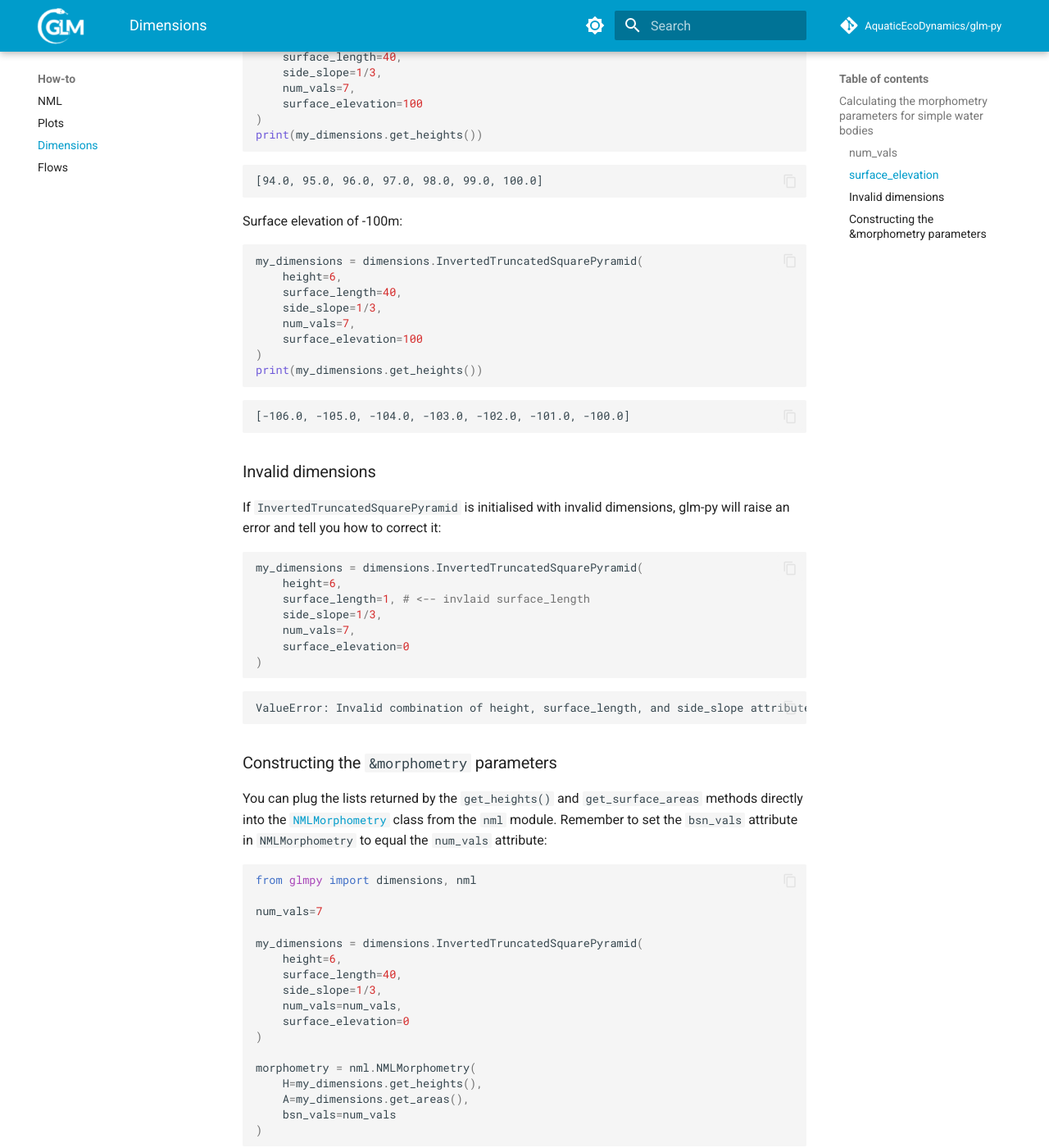
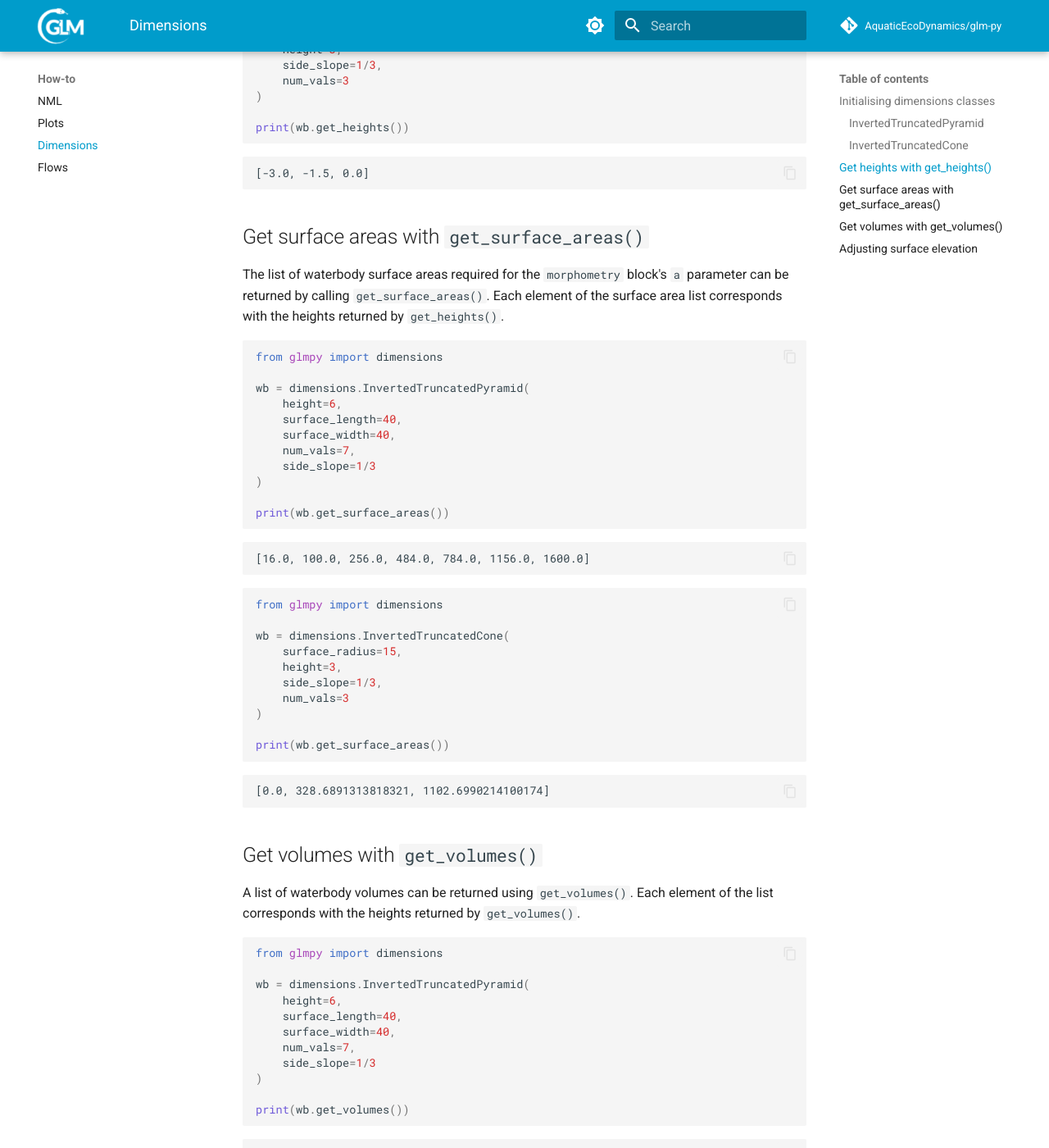
Before and after one commit to AquaticEcoDynamics/glm-py, an MkDocs documentation site: the page built from docs/how_to/how-to-dimensions.md, in a window 1280 px wide and 1400 px high, scrolled down 2608 px. Shown: the whole window at 82% size. Built offline with MkDocs 1.6.1 and Material for MkDocs 9.7.7, drawn with Linux system fonts in a browser that asks for light colours; comment, search, counter and statistics services are not loaded; some of the changed text lies outside the part shown.

Commit message:
dimensions tweaks and documentation

````diff
--- a/docs/how_to/how-to-dimensions.md
+++ b/docs/how_to/how-to-dimensions.md
@@ -1,163 +1,208 @@
 # How-to: `dimensions` module
 
-## Calculating the morphometry parameters for simple water bodies
+For simple water bodies, the `dimensions` module provides classes to easily
+calculate the `h` and `a` (height and surface area) parameters for the
+`MorphometryBlock` class, i.e., the `morphometry` block. These are:
 
-For simple water bodies, the `dimensions` module provides classes to easily
-calculate the `H` and `A` (height and surface area) parameters for the
-`MorphometryBlock` class, i.e., the `&morphometry` configuration block.
+- `InvertedTruncatedPyramid` for pyramidal water bodies
+with a square/rectangular base
+- `InvertedTruncatedCone` for circular water bodies.
 
-The `InvertedTruncatedPyramid` class can be used for pyramidal water bodies
-with a square/rectangular base while `InvertedTruncatedCone` is useful for
-circular water bodies.
+After initialisation, various getter methods can be called to return lists of
+the heights (`get_heights()`), surface areas (`get_surface_areas()`), and
+volumes (`get_volumes()`).
+
+## Initialising dimensions classes
+
+### `InvertedTruncatedPyramid`
 
 ![Graphical representation of the InvertedTruncatedPyramid](../img/InvertedTruncatedPyramid-light.png#only-light)
 ![Graphical representation of the InvertedTruncatedPyramid](../img/InvertedTruncatedPyramid-dark.png#only-dark)
 
-![Graphical representation of the InvertedTruncatedCone](../img/InvertedTruncatedCone-light.png#only-light)
-![Graphical representation of the InvertedTruncatedCone](../img/InvertedTruncatedCone-dark.png#only-dark)
+`InvertedTruncatedPyramid` is initialised with the waterbody's surface length,
+surface width, depth, and slide slope. The base length and base width are
+calculated by the class. In addition, `num_vals` must be set to control
+the length of the lists returned by the various getter methods. This should be
+equal to the `bsn_vals` parameter from the `morphometry` block. Consider the
+example below of a waterbody that is 40 m long, 40 m wide, 6 m deep,
+and has a side slope of 1/3:
 
 ```python
 from glmpy import dimensions
 
-my_dimensions = dimensions.InvertedTruncatedSquarePyramid(
+wb = dimensions.InvertedTruncatedPyramid(
     height=6,
     surface_length=40,
-    side_slope=1/3,
+    surface_width=40,
     num_vals=7,
-    surface_elevation=0
+    side_slope=1/3
 )
 ```
 
-Heights and surface areas can be then returned with the [`get_heights()`](../dimensions.md#glmpy.dimensions.InvertedTruncatedSquarePyramid.get_heights) and [`get_surface_areas()`](../dimensions.md#glmpy.dimensions.InvertedTruncatedSquarePyramid.get_surface_areas) methods:
+### `InvertedTruncatedCone`
+
+![Graphical representation of the InvertedTruncatedCone](../img/InvertedTruncatedCone-light.png#only-light)
+![Graphical representation of the InvertedTruncatedCone](../img/InvertedTruncatedCone-dark.png#only-dark)
+
+`InvertedTruncatedCone` is initialised with the waterbody's surface radius,
+height, and side slope. Like `InvertedTruncatedPyramid`, `num_vals` must be
+set to control the length of the lists returned by the various getter methods.
+Consider the example below of a waterbody with a surface radius of 15 m, slide
+slope of 1/3, and is 3 m deep:
 
 ```python
-print(my_dimensions.get_heights())
-print(my_dimensions.get_surface_areas())
+from glmpy import dimensions
+
+wb = dimensions.InvertedTruncatedCone(
+    surface_radius=15,
+    height=3,
+    side_slope=1/3,
+    num_vals=3
+)
+```
+
+## Get heights with `get_heights()`
+
+The list of waterbody height values required for the `morphometry` block's `h`
+parameter can be returned by calling `get_heights()`. Heights are returned in
+order from the bottom of the waterbody to the top.
+
+```python
+from glmpy import dimensions
+
+wb = dimensions.InvertedTruncatedPyramid(
+    height=6,
+    surface_length=40,
+    surface_width=40,
+    num_vals=7,
+    side_slope=1/3
+)
+
+print(wb.get_heights())
 ```
 
 ```
 [-6.0, -5.0, -4.0, -3.0, -2.0, -1.0, 0.0]
+```
+
+```python
+from glmpy import dimensions
+
+wb = dimensions.InvertedTruncatedCone(
+    surface_radius=15,
+    height=3,
+    side_slope=1/3,
+    num_vals=3
+)
+
+print(wb.get_heights())
+```
+
+```
+[-3.0, -1.5, 0.0]
+```
+
+## Get surface areas with `get_surface_areas()`
+
+The list of waterbody surface areas required for the `morphometry` block's `a`
+parameter can be returned by calling `get_surface_areas()`. Each element of
+the surface area list corresponds with the heights returned by `get_heights()`.
+
+```python
+from glmpy import dimensions
+
+wb = dimensions.InvertedTruncatedPyramid(
+    height=6,
+    surface_length=40,
+    surface_width=40,
+    num_vals=7,
+    side_slope=1/3
+)
+
+print(wb.get_surface_areas())
+```
+
+```
 [16.0, 100.0, 256.0, 484.0, 784.0, 1156.0, 1600.0]
 ```
 
-### `num_vals`
+```python
+from glmpy import dimensions
 
-Notice how the length of lists returned by `get_heights()` and `get_surface_areas` equals the `num_vals` attribute? `num_vals` can be used to increase or decrease the the number of `H` and `A` values calculated between the top and bottom of the water body.
+wb = dimensions.InvertedTruncatedCone(
+    surface_radius=15,
+    height=3,
+    side_slope=1/3,
+    num_vals=3
+)
 
-Increasing `num_vals`:
-
-```python
-my_dimensions = dimensions.InvertedTruncatedSquarePyramid(
-    height=6,
-    surface_length=40,
-    side_slope=1/3,
-    num_vals=9,
-    surface_elevation=0
-)
-print(my_dimensions.get_heights())
-print(my_dimensions.get_surface_areas())
+print(wb.get_surface_areas())
 ```
 
 ```
-[-6.0, -5.25, -4.5, -3.75, -3.0, -2.25, -1.5, -0.75, 0.0]
-[16.0, 72.25, 169.0, 306.25, 484.0, 702.25, 961.0, 1260.25, 1600.0]
+[0.0, 328.6891313818321, 1102.6990214100174]
 ```
 
-Decreasing `num_vals`:
+## Get volumes with `get_volumes()`
+
+A list of waterbody volumes can be returned using `get_volumes()`. Each element
+of the list corresponds with the heights returned by `get_volumes()`.
 
 ```python
-my_dimensions = dimensions.InvertedTruncatedSquarePyramid(
+from glmpy import dimensions
+
+wb = dimensions.InvertedTruncatedPyramid(
     height=6,
     surface_length=40,
-    side_slope=1/3,
-    num_vals=4,
-    surface_elevation=0
+    surface_width=40,
+    num_vals=7,
+    side_slope=1/3
 )
-print(my_dimensions.get_heights())
-print(my_dimensions.get_surface_areas())
+
+print(wb.get_volumes())
 ```
 
 ```
-[-6.0, -4.0, -2.0, 0.0]
-[16.0, 256.0, 784.0, 1600.0]
+[0.0, 52.0, 224.0, 588.0, 1216.0, 2180.0, 3552.0]
 ```
 
-### `surface_elevation`
+```python
+from glmpy import dimensions
 
-The elevation of the water body can be adjusted through the `surface_elevation` attribute.
+wb = dimensions.InvertedTruncatedCone(
+    surface_radius=15,
+    height=3,
+    side_slope=1/3,
+    num_vals=3
+)
 
-Surface elevation of 100m:
+print(wb.get_volumes())
+```
+
+```
+[0.0, 328.6891313818321, 1102.6990214100174]
+```
+
+## Adjusting surface elevation
+
+Heights returned by `get_heights()` can be adjusted for elevation by setting
+the `surface_elevation` parameter during class initialisation:
 
 ```python
-my_dimensions = dimensions.InvertedTruncatedSquarePyramid(
+from glmpy import dimensions
+
+wb = dimensions.InvertedTruncatedPyramid(
     height=6,
     surface_length=40,
+    surface_width=40,
     side_slope=1/3,
     num_vals=7,
-    surface_elevation=100
+    surface_elevation=100 # <- Surface elevation of 100 m
 )
-print(my_dimensions.get_heights())
+
+print(wb.get_heights())
 ```
 
 ```
 [94.0, 95.0, 96.0, 97.0, 98.0, 99.0, 100.0]
 ```
-
-Surface elevation of -100m:
-
-```python
-my_dimensions = dimensions.InvertedTruncatedSquarePyramid(
-    height=6,
-    surface_length=40,
-    side_slope=1/3,
-    num_vals=7,
-    surface_elevation=100
-)
-print(my_dimensions.get_heights())
-```
-
-```
-[-106.0, -105.0, -104.0, -103.0, -102.0, -101.0, -100.0]
-```
-
-### Invalid dimensions
-
-If `InvertedTruncatedSquarePyramid` is initialised with invalid dimensions, glm-py will raise an error and tell you how to correct it:
-
-```python
-my_dimensions = dimensions.InvertedTruncatedSquarePyramid(
-    height=6,
-    surface_length=1, # <-- invlaid surface_length
-    side_slope=1/3,
-    num_vals=7,
-    surface_elevation=0
-)
-```
-
-```
-ValueError: Invalid combination of height, surface_length, and side_slope attributes. The calculated base_length of the water body is currently <= 0. base_length is calculated by (surface_length-(height/side_slope)*2). Adjust your input attributes to calculate a positive base_length value.
-```
-
-### Constructing the `&morphometry` parameters
-
-You can plug the lists returned by the `get_heights()` and `get_surface_areas` methods directly into the [`NMLMorphometry`](../nml.md#glmpy.nml.NMLMorphometry) class from the `nml` module. Remember to set the `bsn_vals` attribute in `NMLMorphometry` to equal the `num_vals` attribute:
-
-```python
-from glmpy import dimensions, nml
-
-num_vals=7
-
-my_dimensions = dimensions.InvertedTruncatedSquarePyramid(
-    height=6,
-    surface_length=40,
-    side_slope=1/3,
-    num_vals=num_vals,
-    surface_elevation=0
-)
-
-morphometry = nml.NMLMorphometry(
-    H=my_dimensions.get_heights(),
-    A=my_dimensions.get_areas(),
-    bsn_vals=num_vals
-)
-```
````
Also changed, not shown: 2 other files.
